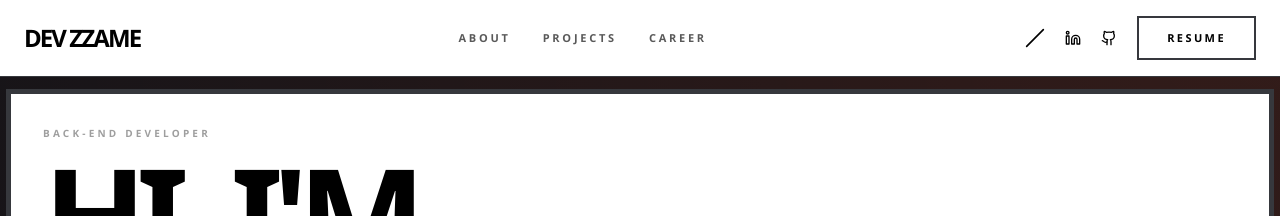
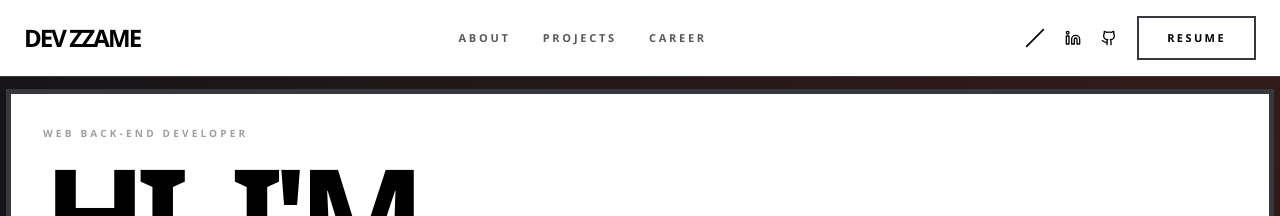
Before and after one commit to DEVZZAME/zzames, a Next.js app: page / in a window 1280 px wide. Shown: the top 216 px of the page. Built offline with nearby package versions, Linux system fonts and the light colour scheme.

Commit message:
Adjust homepage section content

```diff
--- a/app/page.tsx
+++ b/app/page.tsx
@@ -71,7 +71,7 @@ export default async function Home() {
             <div className="relative z-10 flex flex-col justify-between gap-10 px-4 py-5 md:px-8 md:py-8">
               <div className="space-y-4">
                 <p className="reveal-up text-[10px] font-semibold uppercase tracking-[0.32em] text-black/38">
-                  Back-end Developer
+                  Web Back-end Developer
                 </p>
                 <h1 className="reveal-up reveal-delay-1 max-w-4xl text-5xl font-black uppercase leading-[0.86] tracking-[-0.08em] md:text-[8.5rem]">
                   Hi, I&apos;m
```
